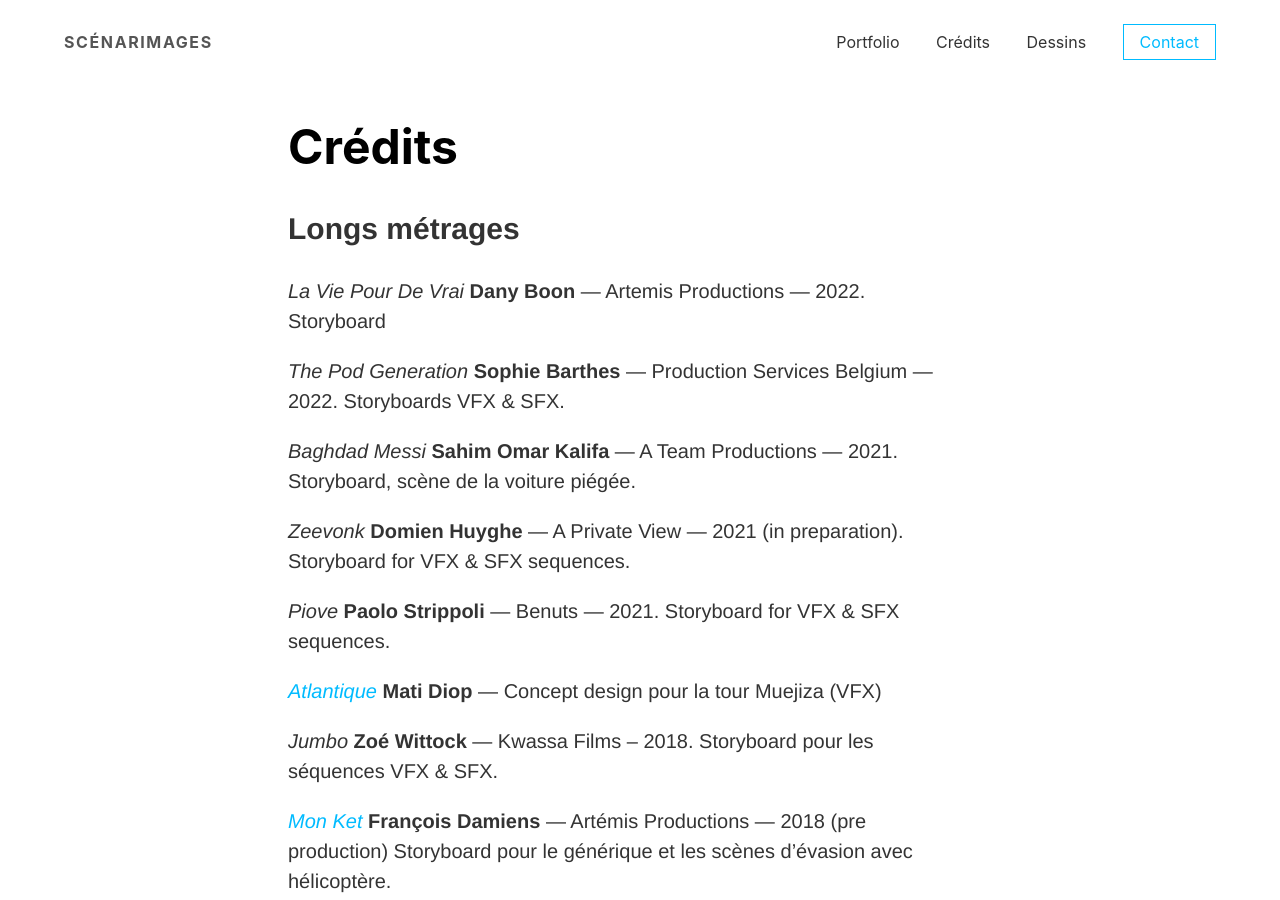
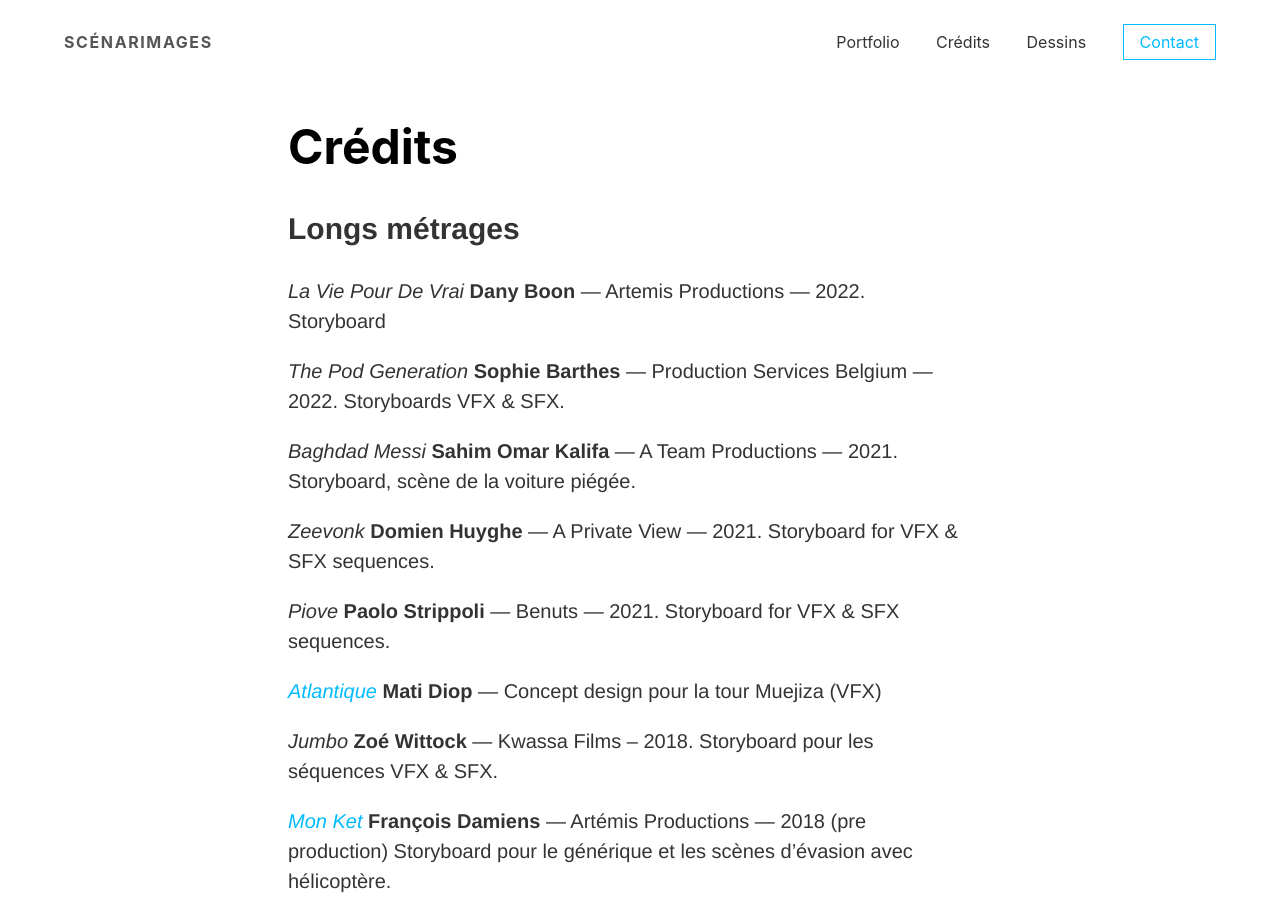
Before and after one commit to YJPL/scenarimages, a Jekyll site: the page built from _pages/credits.md, in a window 1280 px wide and 900 px high. Built offline with Jekyll 4.4.1, drawn with Linux system fonts in a browser that asks for light colours.

Commit message:
Update credits.md

```diff
--- a/_pages/credits.md
+++ b/_pages/credits.md
@@ -14,7 +14,7 @@
 
 *Baghdad Messi* **Sahim Omar Kalifa** — A Team Productions — 2021. Storyboard, scène de la voiture piégée.
 
-*Zeevonk* **Domien Huyghe** — A Private View — 2021 (in preparation). Storyboard for VFX & SFX sequences.
+*Zeevonk* **Domien Huyghe** — A Private View — 2021. Storyboard for VFX & SFX sequences.
 
 *Piove* **Paolo Strippoli** — Benuts — 2021. Storyboard for VFX & SFX sequences.
 
```
Also changed, not shown: other parts of _pages/credits.md (+1 -1 lines).
